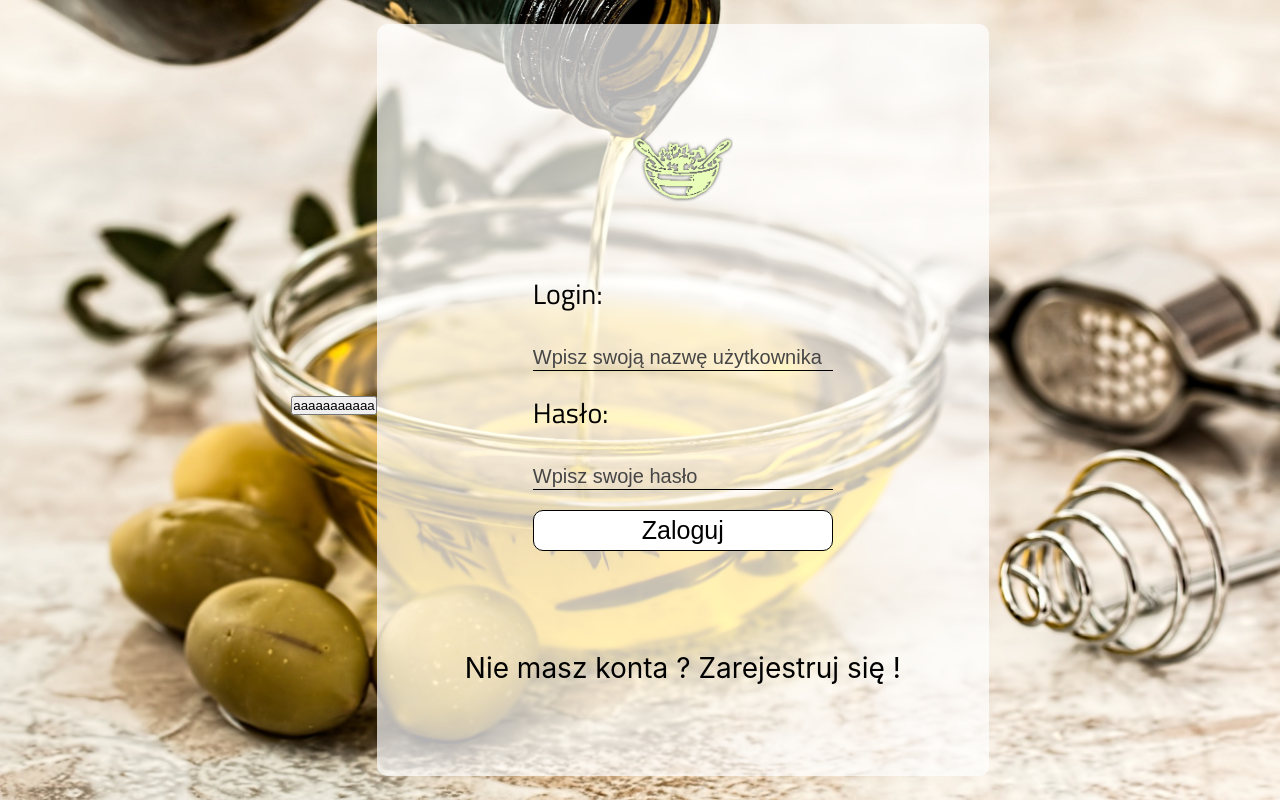
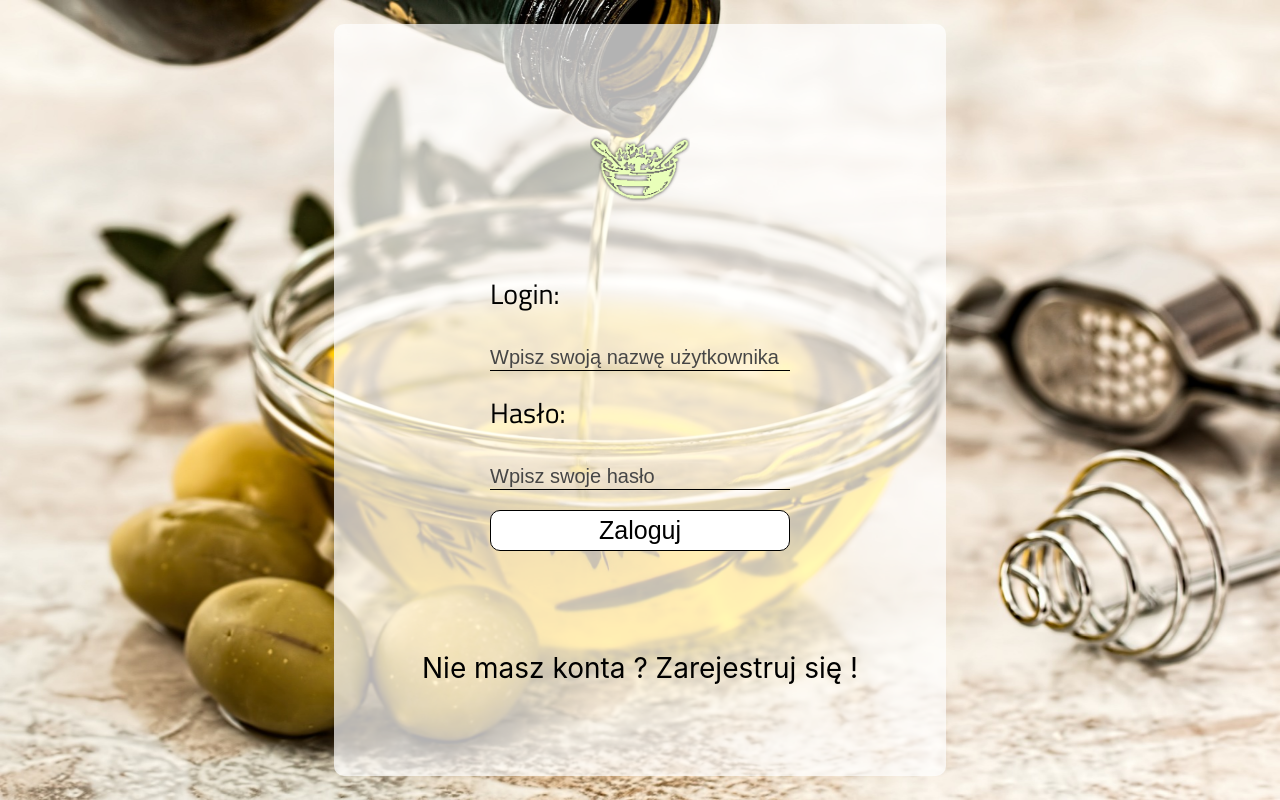
Before and after one commit to mattxml/ReactApp, a React (Create React App) app: page / in a window 1280 px wide. Built offline with nearby package versions, Linux system fonts and the light colour scheme.

Commit message:
Context works , next : localstorage

```diff
--- a/src/Login.js
+++ b/src/Login.js
@@ -97,7 +97,7 @@ const LoginPage = styled.div`
 
 const Login = () => {
   const [tempLogin, addTempLogin] = React.useState([]);
-  const [logged, setLogged] = React.useState(0);
+  const [logged, setLogged] = React.useState("");
   const newLogin = event => {
     addTempLogin({
       login: event.target.value
@@ -112,7 +112,7 @@ const Login = () => {
 
   const login = () => {
     if (tempLogin.login === "Login" && tempLogin.password == "Haslo") {
-      setLogged(1);
+      setLogged(tempLogin.login);
     }
     addTempLogin({
       login: "",
@@ -122,15 +122,14 @@ const Login = () => {
 
   return (
     <div>
-      {logged == 1 && <Redirect to="/page" />}
       <LoginPage>
-        <LoginInfoConsumer>
-          {({ login, logout, infolog }) => (
-            <div>
-              <button onClick={login("blaszczykowski")}>aaaaaaaaaaa</button>
-            </div>
-          )}
-        </LoginInfoConsumer>
+        {logged != "" && (
+          <div>
+            <LoginInfoConsumer>
+              {({ login }) => <div>{login(logged)}</div>}
+            </LoginInfoConsumer>
+          </div>
+        )}
 
         <FormArea>
           <Image src={BeVegan} />
--- a/src/LoginInfo.js
+++ b/src/LoginInfo.js
@@ -1,11 +1,12 @@
 import React from "react";
-
+import { Redirect } from "react-router";
 const LoginInfo = React.createContext();
 
 export const LoginInfoProvider = props => {
-  const [infoLog, setInfoLog] = React.useState("default");
+  const [infoLog, setInfoLog] = React.useState("");
   const login = name => {
     setInfoLog(name);
+    return <Redirect to="/page" />;
   };
   const logout = () => {
     setInfoLog("old");
--- a/src/Page.js
+++ b/src/Page.js
@@ -1,10 +1,20 @@
 import React, { Component } from "react";
 import { LoginInfoConsumer } from "./LoginInfo";
+import { Redirect } from "react-router-dom";
+const Test = props => {
+  let name = props.value;
+  if (name == "") {
+    return <Redirect to="/" />;
+  }
+  return <div>Hi {name}</div>;
+};
 const Page = () => {
   return (
-    <LoginInfoConsumer>
-      {({ infolog }) => <div>{infolog}</div>}
-    </LoginInfoConsumer>
+    <div>
+      <LoginInfoConsumer>
+        {({ infolog }) => <Test value={infolog} />}
+      </LoginInfoConsumer>
+    </div>
   );
 };
 export default Page;
```
Also changed, not shown: 1 other file (tests, documents, lock files or other folders).
